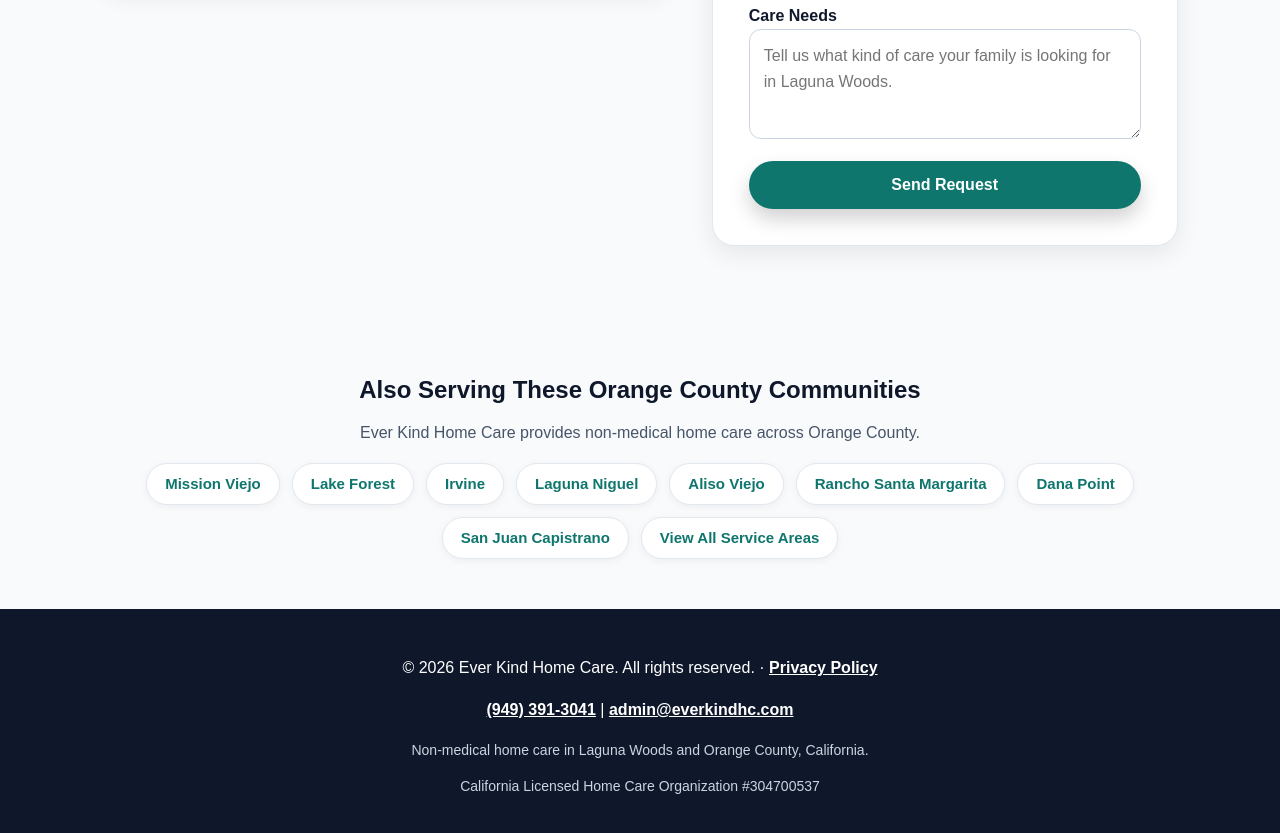
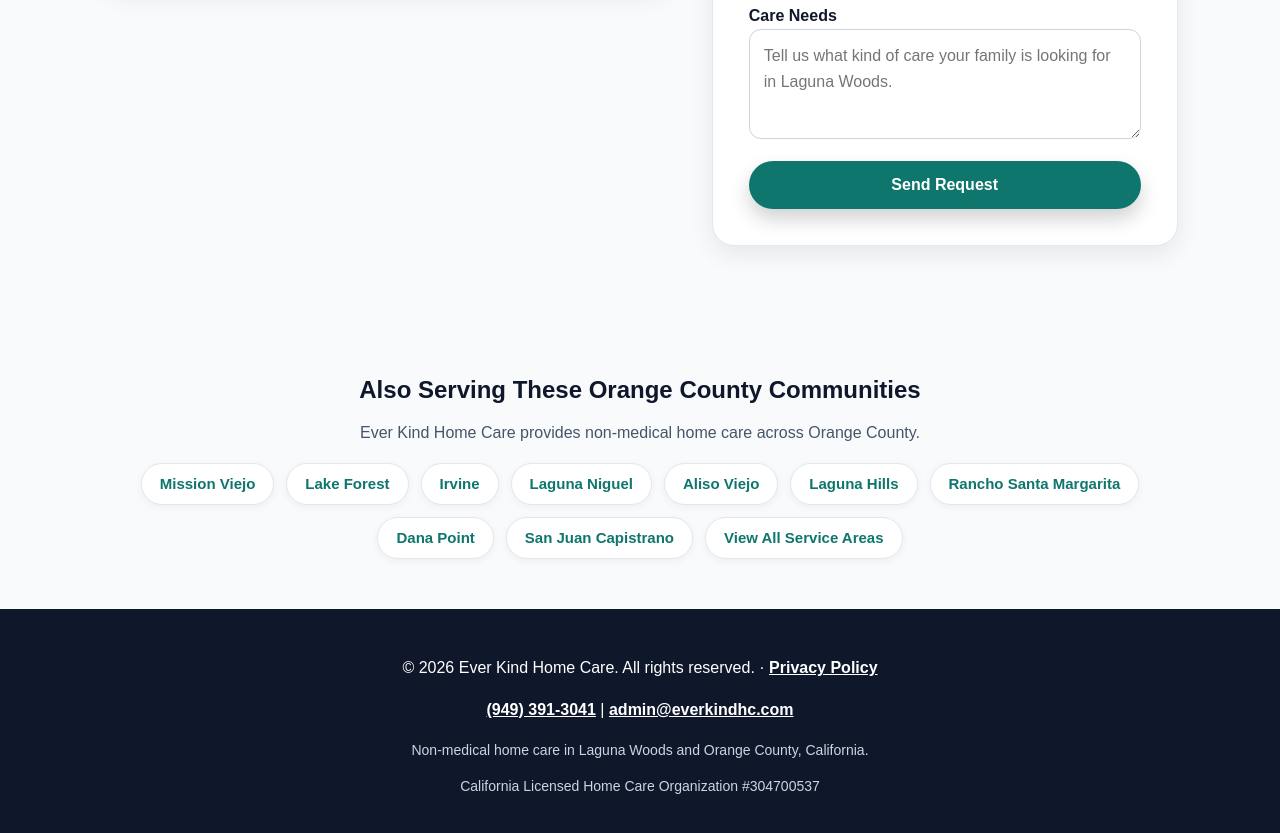
Before and after one commit to novin101/ekhomecare, a plain HTML site: page laguna-woods-home-care.html in a window 1280 px wide. Shown: the part 5062-5895 px from the top of the page. Drawn offline with Linux system fonts and the light colour scheme.

Commit message:
Add link to Laguna Hills home care page

```diff
--- a/laguna-woods-home-care.html
+++ b/laguna-woods-home-care.html
@@ -693,6 +693,7 @@
         <a href="/irvine-home-care.html">Irvine</a>
         <a href="/laguna-niguel-home-care.html">Laguna Niguel</a>
         <a href="/aliso-viejo-home-care.html">Aliso Viejo</a>
+        <a href="/laguna-hills-home-care.html">Laguna Hills</a>
         <a href="/rancho-santa-margarita-home-care.html">Rancho Santa Margarita</a>
         <a href="/dana-point-home-care.html">Dana Point</a>
         <a href="/san-juan-capistrano-home-care.html">San Juan Capistrano</a>
```
